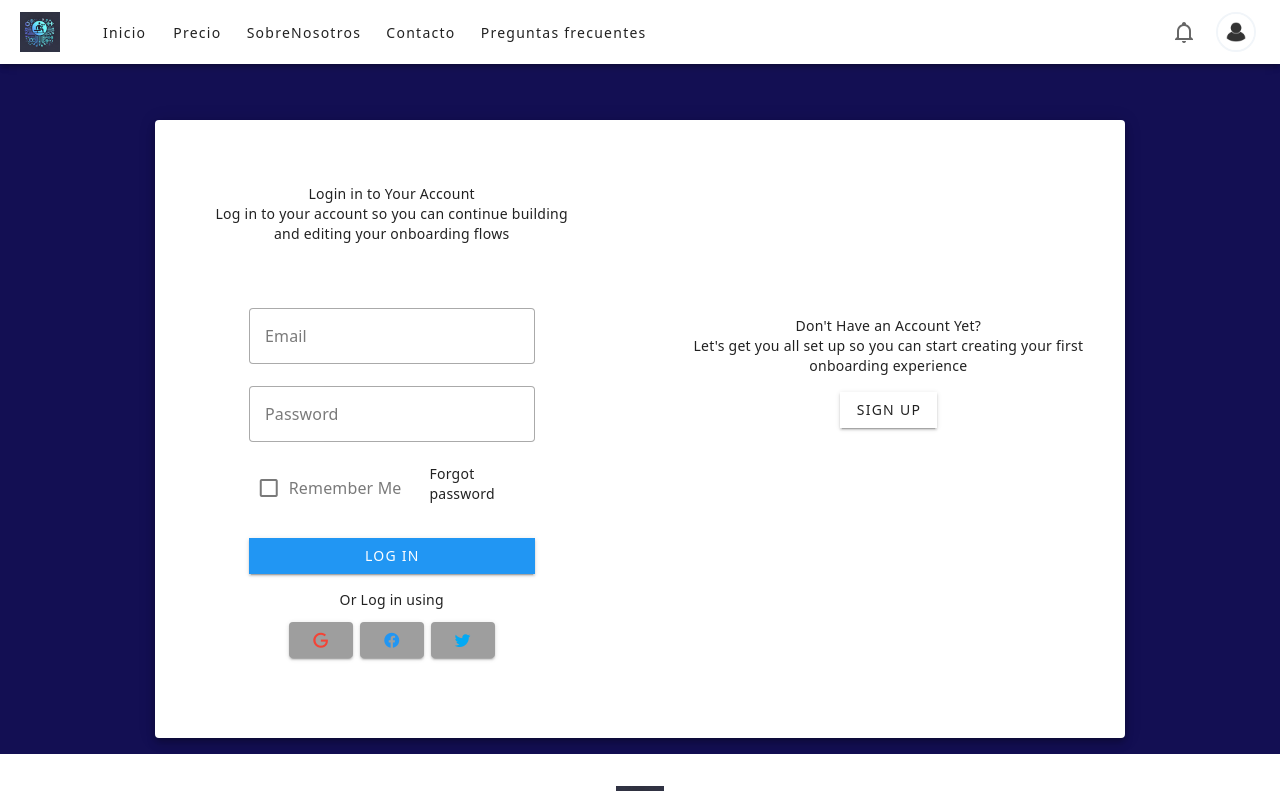
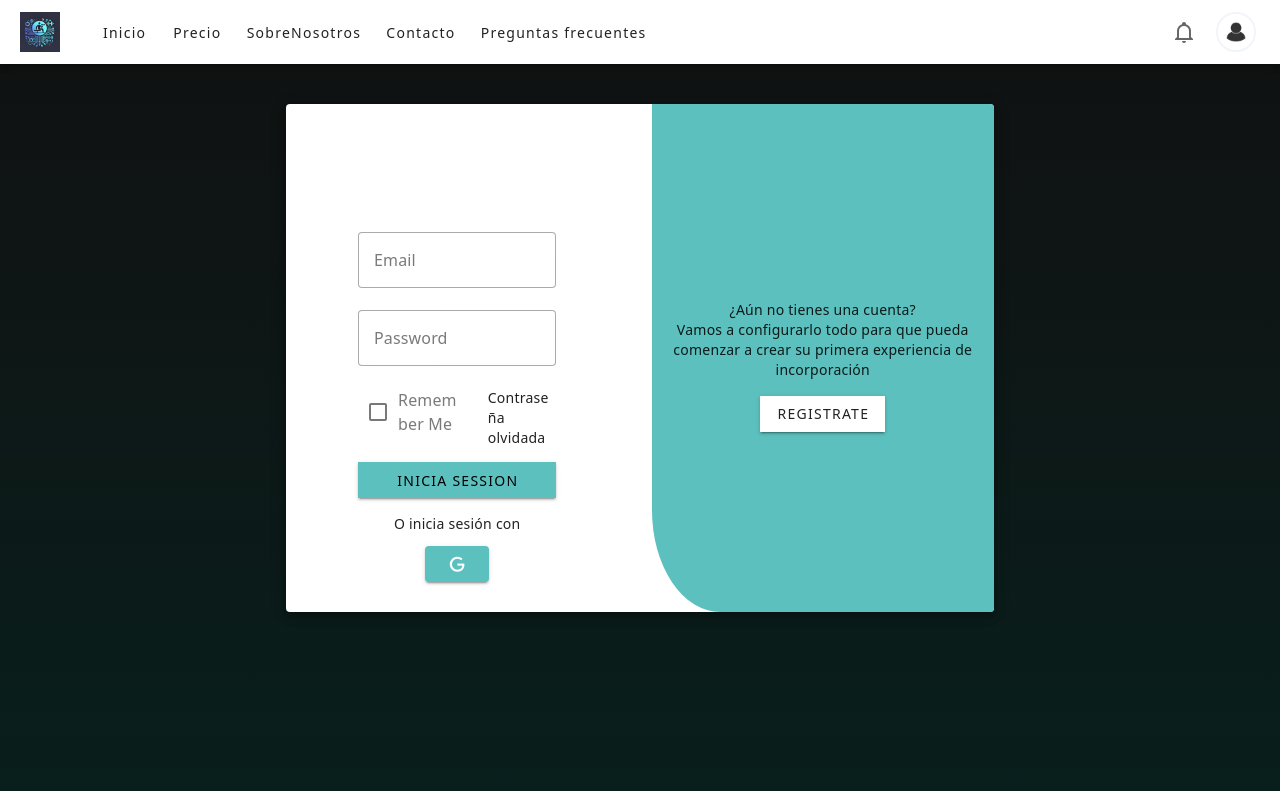
Before and after one commit to 2DAM-202425-PROJECTE/landing-page-G5, a Vue app: page /login in a window 1280 px wide. Shown: the top 791 px of the page. Built offline with nearby package versions, Linux system fonts and the light colour scheme.

Commit message:
funciona

```diff
--- a/src/components/layout/Navigator.vue
+++ b/src/components/layout/Navigator.vue
@@ -51,7 +51,7 @@
           <v-avatar class="border-2 border-slate-100" image="/src/assets/icons/profile.jpg" />
           <v-menu activator="parent" origin="top">
             <v-list>
-              <v-list-item link title="Registrate" />
+              <v-list-item @click="$router.push('/login')" link title="Registrate" />
               <v-list-item link title="Sign out" />
             </v-list>
           </v-menu>
--- a/src/views/Login.vue
+++ b/src/views/Login.vue
@@ -1,19 +1,16 @@
 <template>
-    <v-container>
-      <v-row align="center" justify="center">
+    <div class="flex justify-center h-screen w-full bg-gradient-to-b from-[#101212]  to-[#08201D]">
+      <div class="w-4/6">
+        <v-row align="center" justify="center">
         <v-col cols="12" sm="10">
           <v-card class="elevation-6 mt-10">
             <v-window v-model="step">
               <!-- Ventana de inicio de sesión -->
-              <v-window-item :value="1">
+              <v-window-item  :value="1">
                 <v-row>
                   <v-col cols="12" md="6">
                     <v-card-text class="mt-12">
-                      <h4 class="text-center">Login in to Your Account</h4>
-                      <h6 class="text-center grey--text">
-                        Log in to your account so you can continue building <br />and
-                        editing your onboarding flows
-                      </h6>
+
                       <v-row align="center" justify="center">
                         <v-col cols="12" sm="8">
                           <v-text-field
@@ -42,40 +39,35 @@
                               />
                             </v-col>
                             <v-col cols="12" sm="5">
-                              <span class="caption blue--text">Forgot password</span>
+                              <span class="caption blue--text">Contraseña olvidada</span>
                             </v-col>
                           </v-row>
-                          <v-btn color="blue" dark block tile>Log in</v-btn>
+                          <v-btn color="#5BC0BE" dark block tile>Inicia session</v-btn>
 
                           <h5 class="text-center grey--text mt-4 mb-3">
-                            Or Log in using
+                            O inicia sesión con
                           </h5>
-                          <div class="d-flex justify-space-between align-center mx-10 mb-16">
-                            <v-btn depressed outlined color="grey">
-                              <v-icon color="red">mdi-google</v-icon>
+                          <div class="flex justify-center align-center ">
+                            <v-btn depressed outlined color="#5BC0BE">
+                              <v-icon color="white">mdi-google</v-icon>
                             </v-btn>
-                            <v-btn depressed outlined color="grey">
-                              <v-icon color="blue">mdi-facebook</v-icon>
-                            </v-btn>
-                            <v-btn depressed outlined color="grey">
-                              <v-icon color="light-blue lighten-3">mdi-twitter</v-icon>
-                            </v-btn>
+
                           </div>
                         </v-col>
                       </v-row>
                     </v-card-text>
                   </v-col>
                   <v-col cols="12" md="6" class="blue rounded-bl-xl">
-                    <div style="text-align: center; padding: 180px 0;">
+                    <div style="background-color: #5BC0BE; border-bottom-left-radius: 20% ; text-align: center; padding: 180px 0;">
                       <v-card-text class="white--text">
-                        <h3 class="text-center">Don't Have an Account Yet?</h3>
+                        <h3 class="text-center">¿Aún no tienes una cuenta?</h3>
                         <h6 class="text-center">
-                          Let's get you all set up so you can start creating your
-                          first onboarding experience
+                          Vamos a configurarlo todo para que pueda comenzar a crear su
+                          primera experiencia de incorporación
                         </h6>
                       </v-card-text>
                       <div class="text-center">
-                        <v-btn tile outlined dark @click="step++">SIGN UP</v-btn>
+                        <v-btn tile outlined dark @click="step++">Registrate</v-btn>
                       </div>
                     </div>
                   </v-col>
@@ -86,27 +78,23 @@
               <v-window-item :value="2">
                 <v-row>
                   <v-col cols="12" md="6" class="blue rounded-br-xl">
-                    <div style="text-align: center; padding: 180px 0;">
+                    <div style="background-color: #5BC0BE; border-right: 1 #5BC0BE ; border-bottom-right-radius: 20%; text-align: center; padding: 180px 0;">
                       <v-card-text class="white--text">
-                        <h3 class="text-center">Already Signed up?</h3>
+                        <h3 class="text-center">Ya te has registrado</h3>
                         <h6 class="text-center">
-                          Log in to your account so you can continue building and<br />
-                          editing your onboarding flows
+                          Inicie sesión en su cuenta para que pueda continuar construyendo y<br />
+                          editar sus flujos de incorporación
                         </h6>
                       </v-card-text>
                       <div class="text-center">
-                        <v-btn tile outlined dark @click="step--">Log in</v-btn>
+                        <v-btn tile outlined dark @click="step--">Inicia session</v-btn>
                       </div>
                     </div>
                   </v-col>
 
                   <v-col cols="12" md="6">
                     <v-card-text class="mt-12">
-                      <h4 class="text-center">Sign Up for an Account</h4>
-                      <h6 class="text-center grey--text">
-                        Let's get you all set up so you can start creating your <br />
-                        first onboarding experience
-                      </h6>
+
                       <v-row align="center" justify="center">
                         <v-col cols="12" sm="8">
                           <v-row>
@@ -150,14 +138,12 @@
                             <v-col cols="12" sm="7">
                               <v-checkbox
                                 v-model="acceptTerms"
-                                label="I Accept AAE"
+                                label="Aceptar terminos"
                                 color="blue"
                                 class="mt-n1"
                               />
                             </v-col>
-                            <v-col cols="12" sm="5">
-                              <span class="caption blue--text ml-n4">Terms & Conditions</span>
-                            </v-col>
+
                           </v-row>
                           <v-btn color="blue" dark block tile>Sign up</v-btn>
 
@@ -185,7 +171,8 @@
           </v-card>
         </v-col>
       </v-row>
-    </v-container>
+      </div>
+    </div>
   </template>
 
   <script>
```
